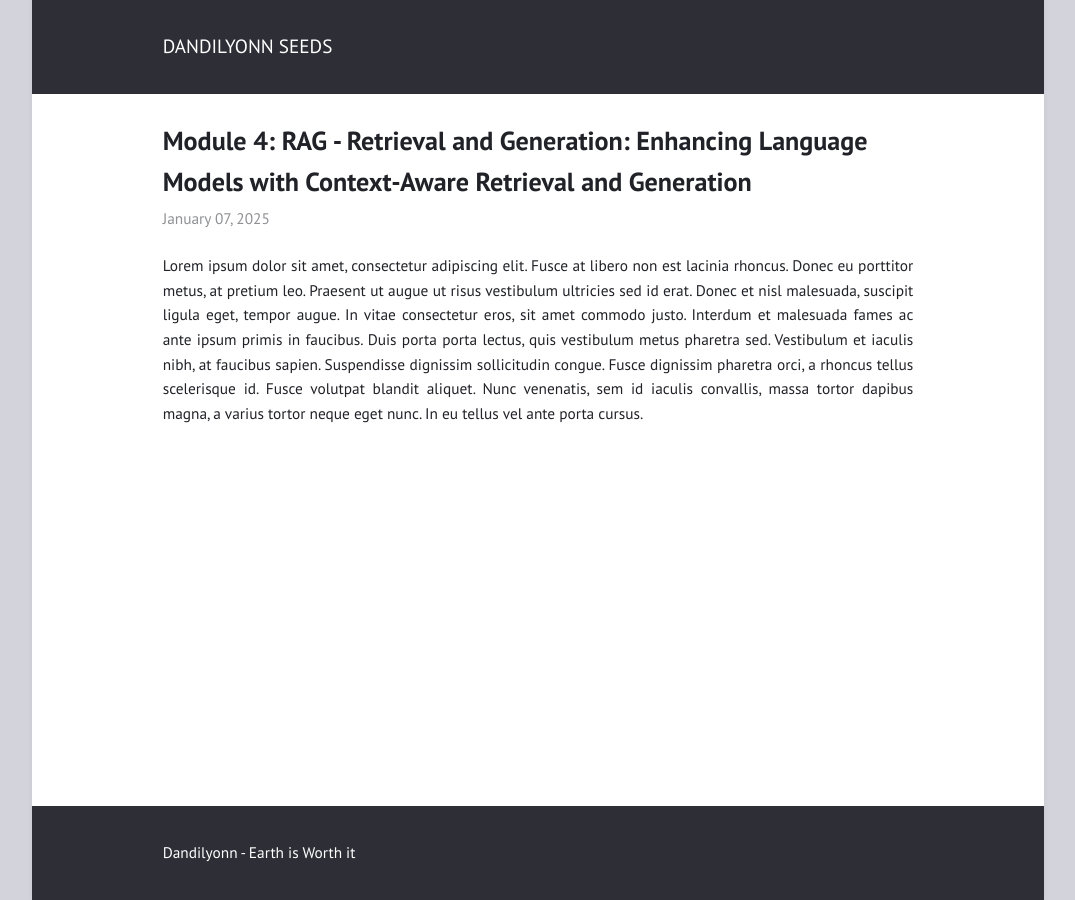
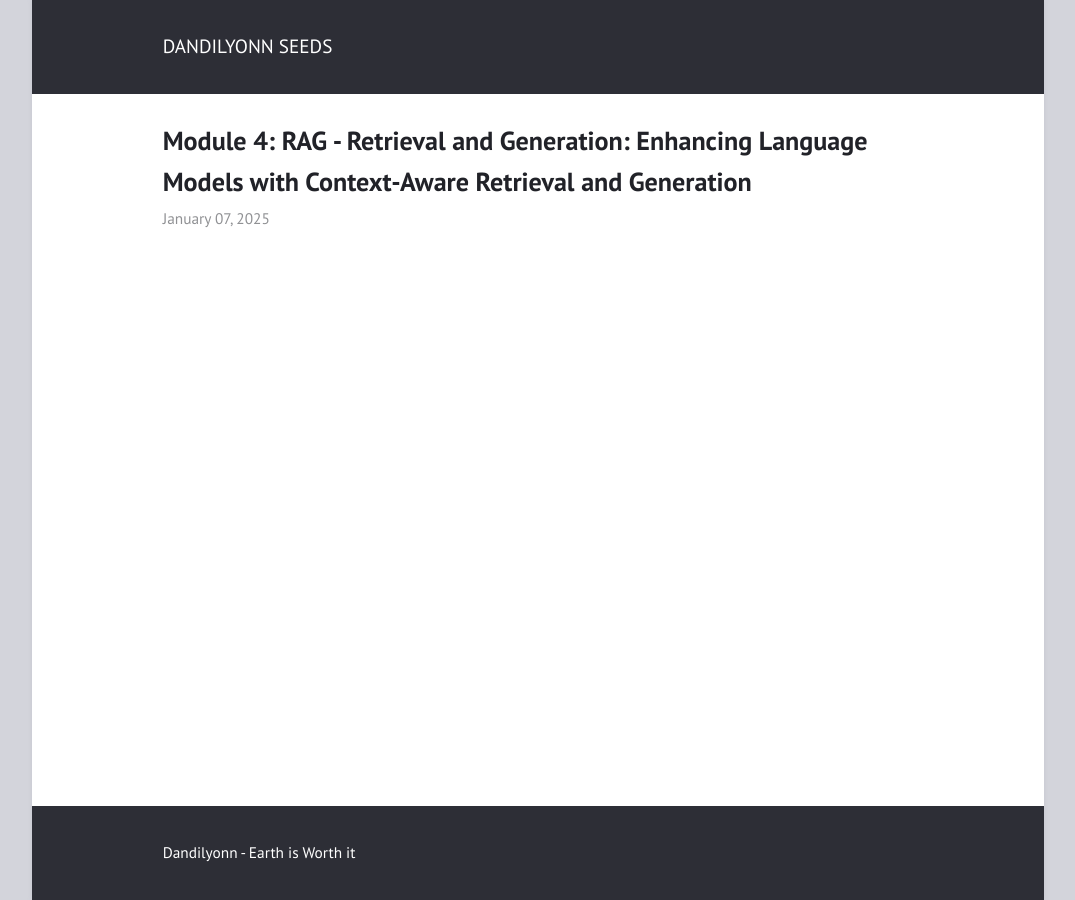
Before and after one commit to GiovaneIwamoto/markdown-blog-renderer, a Jekyll site: the page built from _posts/2025-01-07-module-4.md, in a window 1280 px wide. Shown: the whole page, without its empty margins (102-1177 px from the left). Built offline with Jekyll 4.4.1, drawn with Linux system fonts in a browser that asks for light colours.

Commit message:
test: new module

```diff
--- a/_posts/2025-01-07-module-4.md
+++ b/_posts/2025-01-07-module-4.md
@@ -2,5 +2,3 @@
 title: "Module 4: RAG - Retrieval and Generation: Enhancing Language Models with Context-Aware Retrieval and Generation"
 layout: post
 ---
-
-Lorem ipsum dolor sit amet, consectetur adipiscing elit. Fusce at libero non est lacinia rhoncus. Donec eu porttitor metus, at pretium leo. Praesent ut augue ut risus vestibulum ultricies sed id erat. Donec et nisl malesuada, suscipit ligula eget, tempor augue. In vitae consectetur eros, sit amet commodo justo. Interdum et malesuada fames ac ante ipsum primis in faucibus. Duis porta porta lectus, quis vestibulum metus pharetra sed. Vestibulum et iaculis nibh, at faucibus sapien. Suspendisse dignissim sollicitudin congue. Fusce dignissim pharetra orci, a rhoncus tellus scelerisque id. Fusce volutpat blandit aliquet. Nunc venenatis, sem id iaculis convallis, massa tortor dapibus magna, a varius tortor neque eget nunc. In eu tellus vel ante porta cursus.
```
